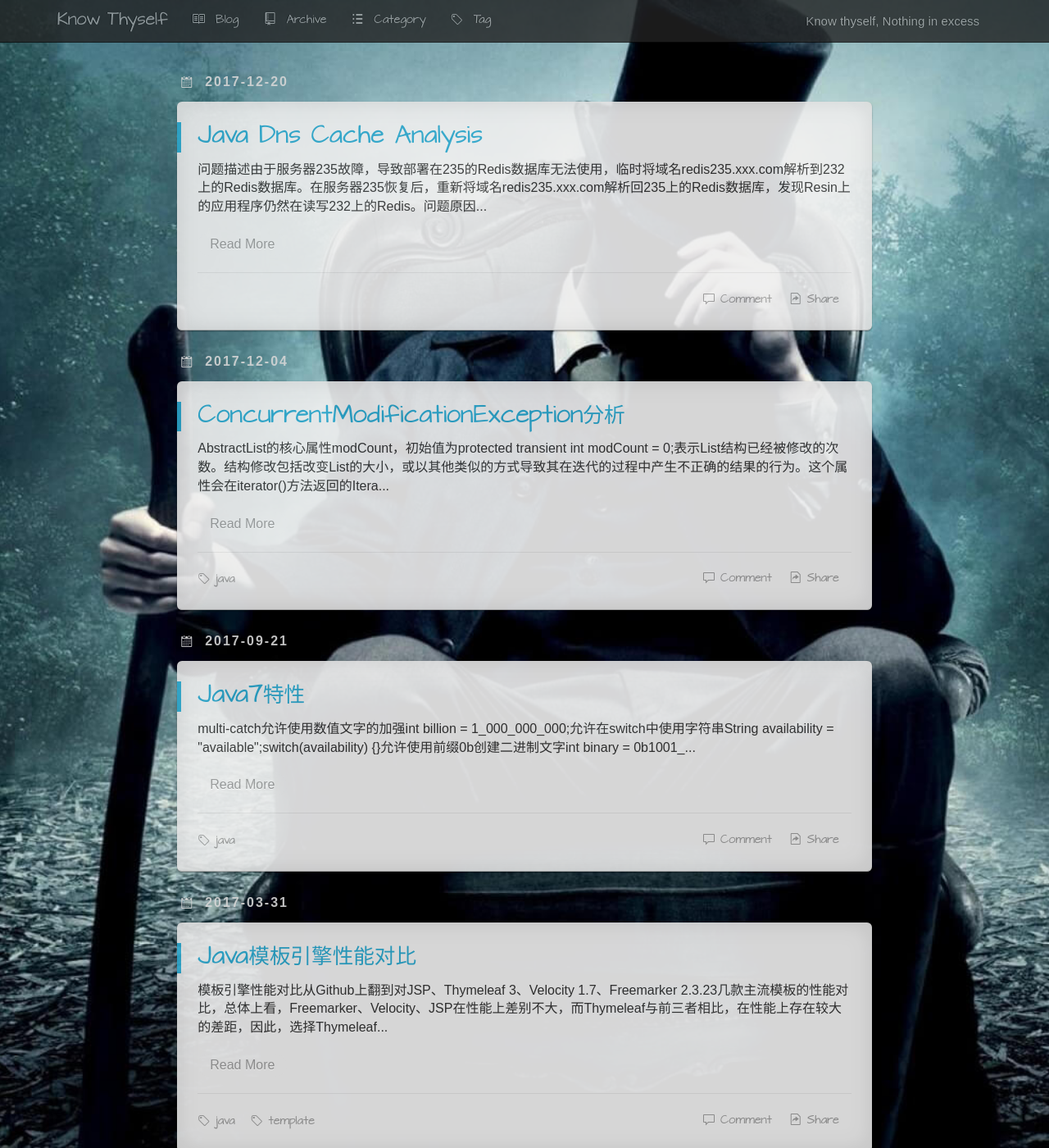
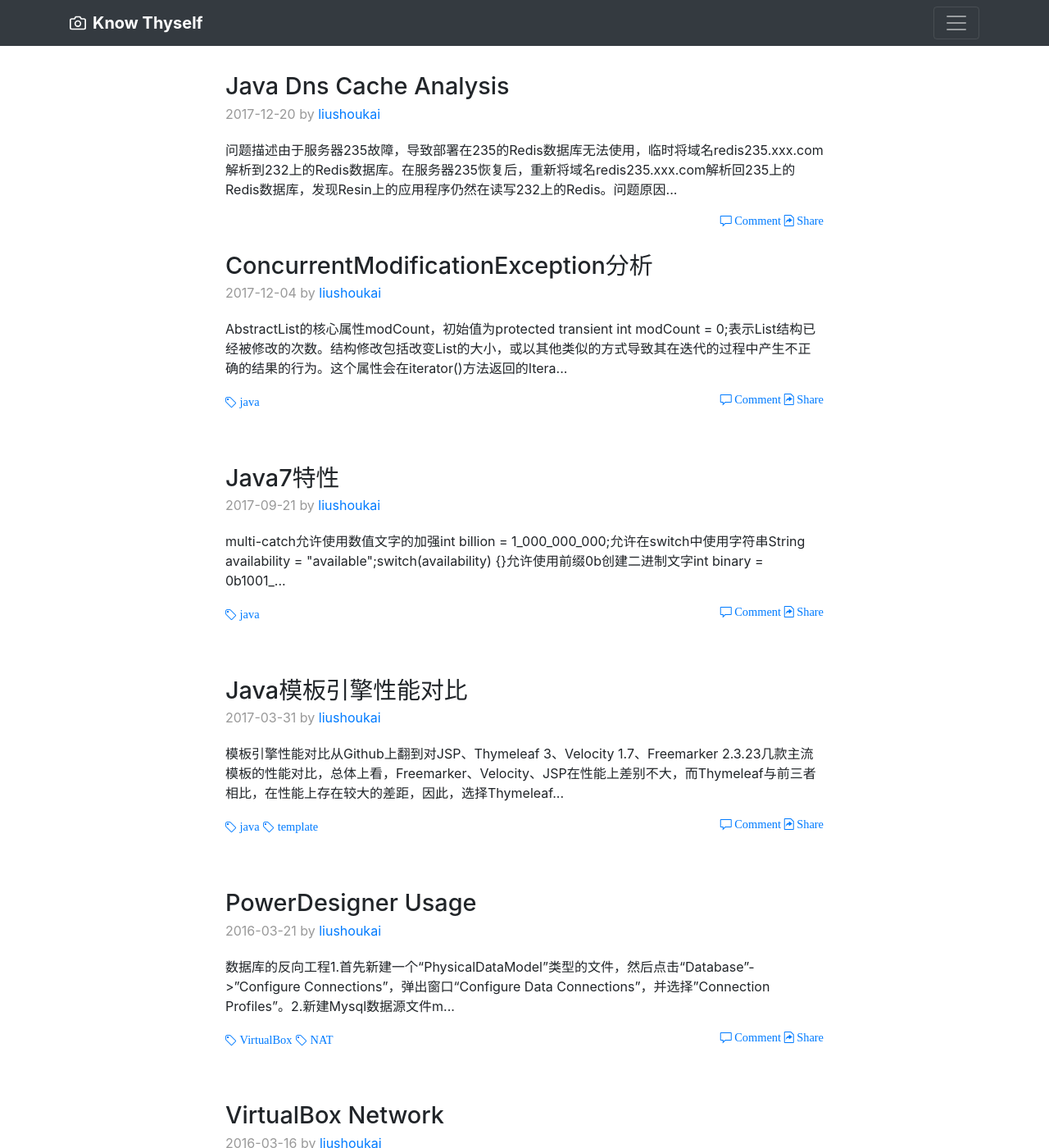
Before and after one commit to liushoukai/liushoukai.github.io, a Jekyll site: the page built from index.html, in a window 1280 px wide and 1400 px high. Shown: the whole window at 82% size. Built offline with Jekyll 4.4.1, drawn with Linux system fonts in a browser that asks for light colours; nearby versions of some CDN libraries; the list of posts is cut into pages by our own code; some of the changed text lies outside the part shown.

Commit message:
Add new theme

```diff
--- a/_layouts/default.html
+++ b/_layouts/default.html
@@ -17,8 +17,7 @@ layout: null
     <link rel="shortcut icon" href="/favicon.ico" type="image/x-icon" media="screen">
     <link rel="canonical" href="{{ page.url | prepend: site.baseurl }}">
     <link rel="alternate" hreflang="zh" href="https://liushoukai.gihub.io"/>
-    <link rel="alternate" type="application/rss+xml" title="{{ site.title }}"
-          href="{{ '/feed.xml' | prepend: site.baseurl }}"/>
+    <link rel="alternate" type="application/rss+xml" title="{{ site.title }}" href="{{ '/feed.xml' | prepend: site.baseurl }}"/>
 
     {% include page-style.html %}
     {% include page-analytics.html %}
--- /dev/null
+++ b/_layouts/default2.html
@@ -0,0 +1,69 @@
+---
+layout: null
+---
+<!DOCTYPE html>
+<html lang="en">
+<head>
+    <meta charset="UTF-8">
+    <title>Document</title>
+    <link rel="stylesheet" href="https://maxcdn.bootstrapcdn.com/bootstrap/4.0.0/css/bootstrap.min.css"
+    integrity="sha384-Gn5384xqQ1aoWXA+058RXPxPg6fy4IWvTNh0E263XmFcJlSAwiGgFAW/dAiS6JXm" crossorigin="anonymous">
+    <link rel="stylesheet" type="text/css" href="{{ '/assets/octicons/3.3.0/octicons.css' | prepend: site.baseurl }}">
+    <link rel="stylesheet" type="text/css" href="{{ '/assets/blog.css' | prepend: site.baseurl }}">
+</head>
+<body>
+<header>
+  <div class="collapse bg-dark" id="navbarHeader">
+    <div class="container">
+      <div class="row">
+        <div class="col-sm-8 col-md-7 py-4">
+          <h4 class="text-white">About</h4>
+          <p class="text-muted">Add some information about the album below, the author, or any other background context. Make it a few sentences long so folks can pick up some informative tidbits. Then, link them off to some social networking sites or contact information.</p>
+        </div>
+        <div class="col-sm-4 offset-md-1 py-4">
+          <h4 class="text-white">Contact</h4>
+          <ul class="list-unstyled">
+            <li><a href="#" class="text-white">Follow on Twitter</a></li>
+            <li><a href="#" class="text-white">Like on Facebook</a></li>
+            <li><a href="#" class="text-white">Email me</a></li>
+          </ul>
+        </div>
+      </div>
+    </div>
+  </div>
+  <div class="navbar navbar-dark bg-dark box-shadow">
+    <div class="container d-flex justify-content-between">
+      <a href="#" class="navbar-brand d-flex align-items-center">
+        <svg xmlns="http://www.w3.org/2000/svg" width="20" height="20" viewBox="0 0 24 24" fill="none" stroke="currentColor" stroke-width="2" stroke-linecap="round" stroke-linejoin="round" class="mr-2"><path d="M23 19a2 2 0 0 1-2 2H3a2 2 0 0 1-2-2V8a2 2 0 0 1 2-2h4l2-3h6l2 3h4a2 2 0 0 1 2 2z"></path><circle cx="12" cy="13" r="4"></circle></svg>
+        <strong>Know Thyself</strong>
+      </a>
+      <button class="navbar-toggler" type="button" data-toggle="collapse" data-target="#navbarHeader" aria-controls="navbarHeader" aria-expanded="false" aria-label="Toggle navigation">
+        <span class="navbar-toggler-icon"></span>
+      </button>
+    </div>
+  </div>
+</header>
+
+<main role="main" class="container">
+    <div class="row">
+      <div class="col-md-8 offset-md-2 blog-main">
+        {{ content }}
+      </div>
+    </div>
+</main>
+
+<footer class="footer">
+  <div class="container">
+    <span class="text-muted">&copy;2015 - KAY编程人生 - <a href="http://www.miitbeian.gov.cn" target="_blank">粤ICP备15110494号-1</a></span>
+  </div>
+</footer>
+
+<script src="https://code.jquery.com/jquery-3.2.1.slim.min.js"
+integrity="sha384-KJ3o2DKtIkvYIK3UENzmM7KCkRr/rE9/Qpg6aAZGJwFDMVNA/GpGFF93hXpG5KkN" crossorigin="anonymous"></script>
+<script src="https://cdnjs.cloudflare.com/ajax/libs/popper.js/1.12.9/umd/popper.min.js"
+integrity="sha384-ApNbgh9B+Y1QKtv3Rn7W3mgPxhU9K/ScQsAP7hUibX39j7fakFPskvXusvfa0b4Q" crossorigin="anonymous"></script>
+<script src="https://maxcdn.bootstrapcdn.com/bootstrap/4.0.0/js/bootstrap.min.js"
+integrity="sha384-JZR6Spejh4U02d8jOt6vLEHfe/JQGiRRSQQxSfFWpi1MquVdAyjUar5+76PVCmYl" crossorigin="anonymous"></script>
+
+</body>
+</html>
--- /dev/null
+++ b/assets/blog.css
@@ -0,0 +1,70 @@
+/* Sticky footer styles
+-------------------------------------------------- */
+html {
+  position: relative;
+  min-height: 100%;
+}
+body {
+  margin-bottom: 60px; /* Margin bottom by footer height */
+}
+.footer {
+  position: absolute;
+  bottom: 0;
+  width: 100%;
+  height: 60px; /* Set the fixed height of the footer here */
+  line-height: 60px; /* Vertically center the text there */
+  background-color: #f5f5f5;
+}
+
+/* Blog main
+-------------------------------------------------- */
+.blog-main {
+  padding-top: 2rem;
+  padding-bottom: 2rem
+}
+
+/* Blog name and description
+-------------------------------------------------- */
+.blog-title {
+  margin-bottom: 0;
+  font-size: 2rem;
+  font-weight: 400;
+}
+.blog-description {
+  font-size: 1.1rem;
+  color: #999;
+}
+
+/* Blog posts
+-------------------------------------------------- */
+.blog-post {
+  margin-bottom: 4rem;
+}
+.blog-post-title {
+  margin-bottom: .25rem;
+  font-size: 1.8rem;
+}
+.blog-post-meta {
+  margin-bottom: 1.25rem;
+  color: #999;
+}
+
+/* Blog footer
+-------------------------------------------------- */
+.blog-footer {
+  padding: 2.5rem 0;
+  color: #999;
+  text-align: center;
+  background-color: #f9f9f9;
+  border-top: .05rem solid #e5e5e5;
+}
+.blog-footer p:last-child {
+  margin-bottom: 0;
+}
+
+.word-keep{
+  display: inline-block;
+  word-break: keep-all;
+  font-family: 'ArchitectsDaughter';
+  font-size: 0.9rem;
+}
--- a/index.html
+++ b/index.html
@@ -1,44 +1,25 @@
 ---
-layout: default
-styles: [article-list.css]
+layout: default2
 ---
-
-<div class="row row-set">
-    <div class="col-sm-10 col-sm-offset-1 col-lg-9 col-lg-offset-1_5">
-        <div>
-            <section class="category-slice" post-cate="All">
-                {% for post in paginator.posts %}
-                <article>
-                    <header><a href="{{ site.baseurl }}/archive/#{{ post.date | date: '%Y-%m-%d' }}">
-                        <span class="octicon octicon-calendar"></span>&nbsp;
-                        <span>{{ post.date | date: "%Y-%m-%d" }}</span></a>
-                    </header>
-                    <div class="module">
-                        <a class="title" href="{{ post.url | prepend: site.baseurl }}">{{ post.title }}</a>
-                        <p>{% if post.excerpt.size > 160 %}{{ post.content | strip_html | strip_newlines | truncate: 160
-                            }}{% else %}{{ post.excerpt }}{% endif %}</p>
-                        <a class="readmore" href="{{ post.url | prepend: site.baseurl }}">Read More</a>
-                        <footer>
-                            {% for tag in post.tags %}
-                            <a class="word-keep" href="{{ site.baseurl }}/tags/#{{ tag }}">
-                            <span class="octicon octicon-tag"></span>&nbsp;{{ tag }}</a>
-                            {% endfor %}
-                            <span class="word-keep pull-right">
-                                <a href="{{ post.url | prepend: site.baseurl | prepend: site.url }}#post-comment">
-                                <span class="octicon octicon-comment"></span>&nbsp;Comment</a>
-                                <a href="{{ post.url | prepend: site.baseurl | prepend: site.url }}#post-share">
-                                <span class="octicon octicon-file-symlink-file"></span>&nbsp;Share</a>
-                            </span>
-                        </footer>
-                    </div>
-                </article>
-                {% endfor %}
-            </section>
-
-            <nav class="text-center">
-                {% include page-pagination.html %}
-            </nav>
-
-        </div>
-    </div>
+{% for post in paginator.posts %}
+<div class="blog-post">
+  <h2 class="blog-post-title">{{ post.title }}</h2>
+  <p class="blog-post-meta">{{ post.date | date: "%Y-%m-%d" }} by <a href="#">{{ site.author }}</a></p>
+  <p>
+    {% if post.excerpt.size > 160 %}
+    {{ post.content | strip_html | strip_newlines | truncate: 160 }}
+    {% else %}
+    {{ post.excerpt }}
+    {% endif %}
+  </p>
+  <p class="post-footer">
+    {% for tag in post.tags %}
+    <a class="word-keep" href="{{ site.baseurl }}/tags/#{{ tag }}"><span class="octicon octicon-tag"></span>&nbsp;{{ tag }}</a>
+    {% endfor %}
+    <span class="word-keep float-right">
+      <a href="{{ post.url | prepend: site.baseurl | prepend: site.url }}#post-comment"><span class="octicon octicon-comment"></span>&nbsp;Comment</a>
+      <a href="{{ post.url | prepend: site.baseurl | prepend: site.url }}#post-share"><span class="octicon octicon-file-symlink-file"></span>&nbsp;Share</a>
+    </span>
+  </p>
 </div>
+{% endfor %}
--- a/webpack/entry.js
+++ b/webpack/entry.js
@@ -1,5 +1,4 @@
 import marked from 'marked';
-
 
 var resume = require("html-loader!./resume.md");
 function render(markdown) {
```
Also changed, not shown: _layouts/post2.html (added, +145 -0 lines), index3.html (added, +43 -0 lines).
